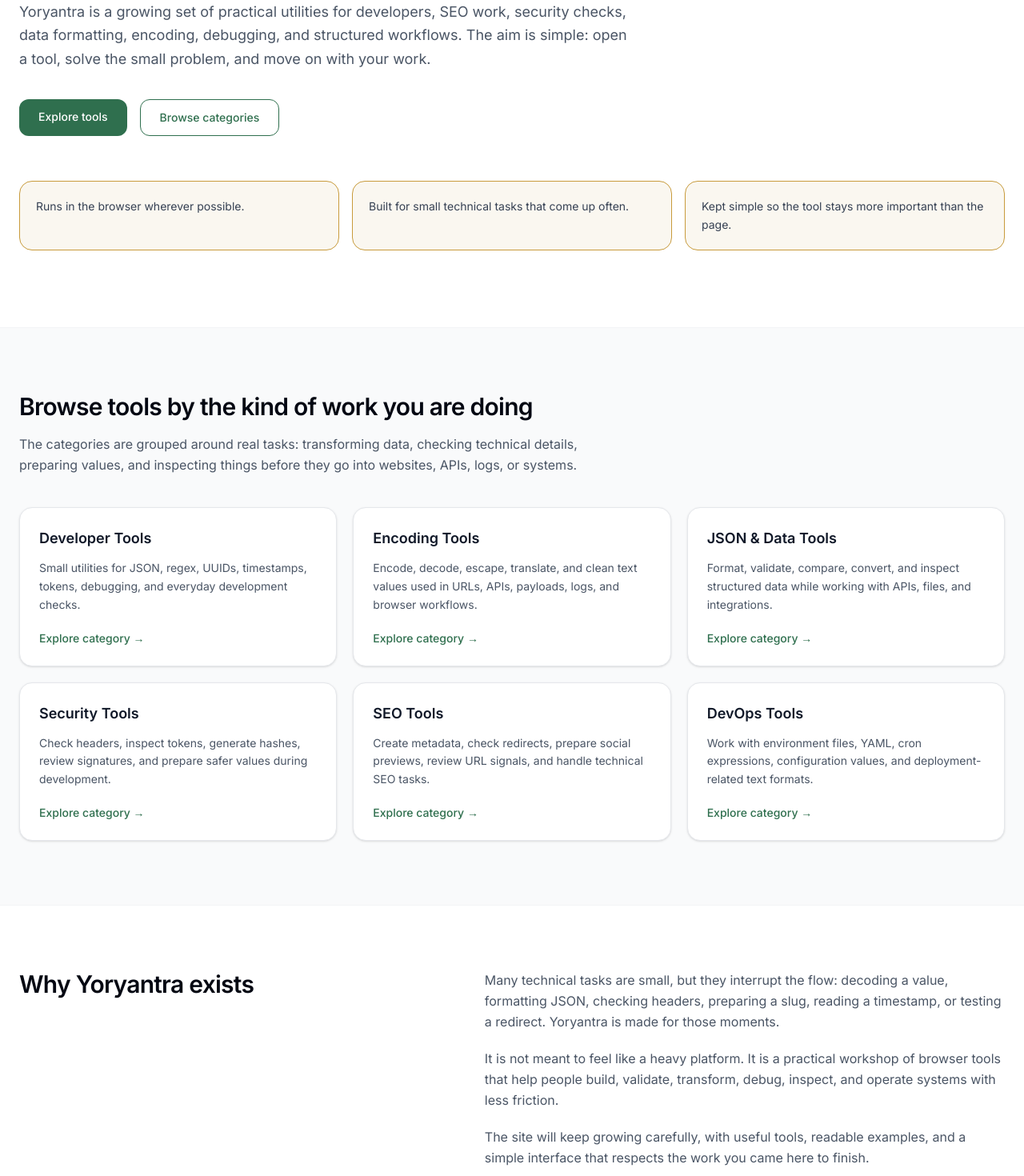
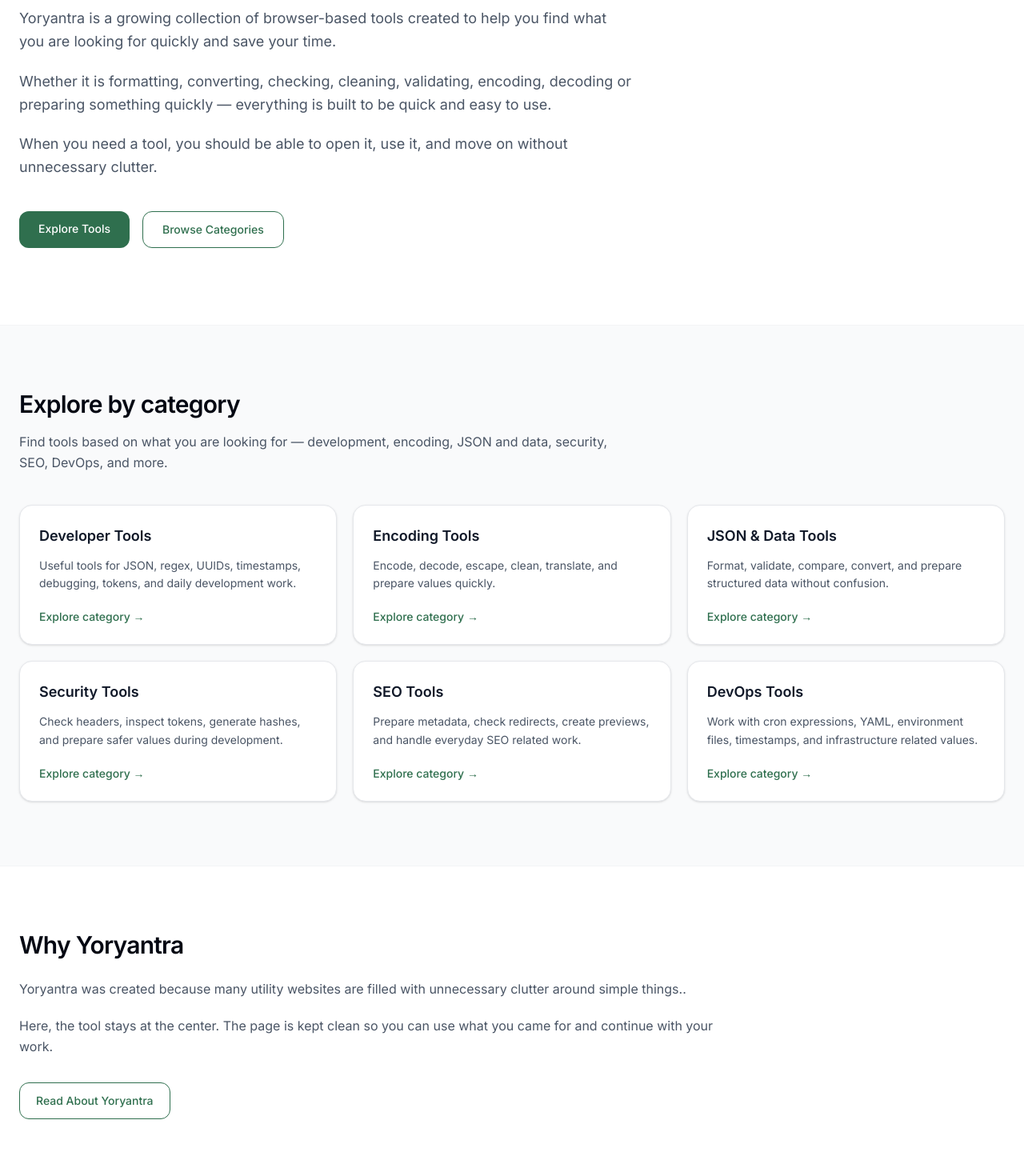
Before and after one commit to vaarunsonawwane-ops/yoryantra-new, a Next.js app: page / in a window 1280 px wide. Shown: the part 480-1950 px from the top of the page at 80% size. Built offline with nearby package versions, Linux system fonts and the light colour scheme.

Commit message:
home page content updated

```diff
--- a/app/page.tsx
+++ b/app/page.tsx
@@ -1,20 +1,20 @@
 import Link from "next/link";
 
 export const metadata = {
-  title: "Yoryantra | Small Browser Tools for Technical Work",
+  title: "Yoryantra | Practical Tools for Everyday Work",
 
   description:
-    "A growing collection of simple browser tools for developers, SEO work, security checks, data formatting, encoding, debugging, and everyday technical tasks.",
+    "Simple browser tools to help you format, convert, check, clean, validate, and prepare things quickly — without unnecessary clutter.",
 
   alternates: {
     canonical: "https://yoryantra.com",
   },
 
   openGraph: {
-    title: "Yoryantra | Small Browser Tools for Technical Work",
+    title: "Yoryantra | Practical Tools for Everyday Work",
 
     description:
-      "Simple browser tools for developers, SEO work, security checks, data formatting, encoding, debugging, and everyday technical tasks.",
+      "Simple browser tools to help you format, convert, check, clean, validate, and prepare things quickly — without unnecessary clutter.",
 
     url: "https://yoryantra.com",
 
@@ -26,10 +26,10 @@
   twitter: {
     card: "summary_large_image",
 
-    title: "Yoryantra | Small Browser Tools for Technical Work",
+    title: "Yoryantra | Practical Tools for Everyday Work",
 
     description:
-      "Simple browser tools for developers, SEO work, security checks, data formatting, encoding, debugging, and everyday technical tasks.",
+      "Simple browser tools to help you format, convert, check, clean, validate, and prepare things quickly — without unnecessary clutter.",
   },
 };
 
@@ -37,45 +37,39 @@
   {
     title: "Developer Tools",
     description:
-      "Small utilities for JSON, regex, UUIDs, timestamps, tokens, debugging, and everyday development checks.",
+      "Useful tools for JSON, regex, UUIDs, timestamps, debugging, tokens, and daily development work.",
     href: "/categories/developer-tools",
   },
   {
     title: "Encoding Tools",
     description:
-      "Encode, decode, escape, translate, and clean text values used in URLs, APIs, payloads, logs, and browser workflows.",
+      "Encode, decode, escape, clean, translate, and prepare values quickly.",
     href: "/categories/encoding-tools",
   },
   {
     title: "JSON & Data Tools",
     description:
-      "Format, validate, compare, convert, and inspect structured data while working with APIs, files, and integrations.",
+      "Format, validate, compare, convert, and prepare structured data without confusion.",
     href: "/categories/json-tools",
   },
   {
     title: "Security Tools",
     description:
-      "Check headers, inspect tokens, generate hashes, review signatures, and prepare safer values during development.",
+      "Check headers, inspect tokens, generate hashes, and prepare safer values during development.",
     href: "/categories/security-tools",
   },
   {
     title: "SEO Tools",
     description:
-      "Create metadata, check redirects, prepare social previews, review URL signals, and handle technical SEO tasks.",
+      "Prepare metadata, check redirects, create previews, and handle everyday SEO related work.",
     href: "/categories/seo-tools",
   },
   {
     title: "DevOps Tools",
     description:
-      "Work with environment files, YAML, cron expressions, configuration values, and deployment-related text formats.",
+      "Work with cron expressions, YAML, environment files, timestamps, and infrastructure related values.",
     href: "/categories/devops-tools",
   },
-];
-
-const notes = [
-  "Runs in the browser wherever possible.",
-  "Built for small technical tasks that come up often.",
-  "Kept simple so the tool stays more important than the page.",
 ];
 
 export default function HomePage() {
@@ -85,48 +79,46 @@
       <section className="mx-auto max-w-7xl px-6 py-20 md:py-24">
         <div className="max-w-4xl">
           <p className="inline-flex rounded-full border border-[var(--light-gold)] bg-[var(--light-bg)] px-4 py-2 text-sm font-medium text-gray-800">
-            Built with gratitude, kept simple.
+            ✦ Built for you
           </p>
 
           <h1 className="mt-8 text-4xl font-semibold tracking-tight text-gray-950 md:text-6xl md:leading-tight">
-            Small browser tools for people building, debugging, and cleaning up technical work.
+            Practical tools for everyday work — clean, fast, and easy to use.
           </h1>
 
-          <p className="mt-6 max-w-3xl text-lg leading-relaxed text-gray-600">
-            Yoryantra is a growing set of practical utilities for developers,
-            SEO work, security checks, data formatting, encoding, debugging,
-            and structured workflows. The aim is simple: open a tool, solve the
-            small problem, and move on with your work.
+			<div className="mt-8 max-w-3xl space-y-5 text-lg leading-relaxed text-gray-600">
+			  <p>
+				Yoryantra is a growing collection of browser-based tools created
+				to help you find what you are looking for quickly and save your time.
 			  </p>
 
-          <div className="mt-9 flex flex-wrap gap-4">
+			  <p>
+				Whether it is formatting, converting, checking, cleaning,
+				validating, encoding, decoding or preparing something quickly —
+				everything is built to be quick and easy to use.
+			  </p>
+
+			  <p>
+				When you need a tool, you should be able to open it, use it, and
+				move on without unnecessary clutter.
+			  </p>
+			</div>
+
+          <div className="mt-10 flex flex-wrap gap-4">
             <Link
               href="/tools"
               className="rounded-xl bg-[var(--green)] px-6 py-3 text-sm font-medium text-white transition hover:-translate-y-0.5 hover:opacity-95"
             >
-              Explore tools
+              Explore Tools
             </Link>
 
             <Link
               href="/categories"
               className="rounded-xl border border-[var(--green)] bg-white px-6 py-3 text-sm font-medium text-[var(--green)] transition hover:-translate-y-0.5 hover:bg-green-50"
             >
-              Browse categories
+              Browse Categories
             </Link>
           </div>
-        </div>
-
-        <div className="mt-14 grid gap-4 md:grid-cols-3">
-          {notes.map((note) => (
-            <div
-              key={note}
-              className="rounded-2xl border border-[var(--light-gold)] bg-[var(--light-bg)] p-5"
-            >
-              <p className="text-sm leading-relaxed text-gray-700">
-                {note}
-              </p>
-            </div>
-          ))}
         </div>
       </section>
 
@@ -135,13 +127,12 @@
         <div className="mx-auto max-w-7xl px-6">
           <div className="max-w-3xl">
             <h2 className="text-3xl font-semibold tracking-tight text-gray-950">
-              Browse tools by the kind of work you are doing
+              Explore by category
             </h2>
 
-            <p className="mt-4 text-gray-600 leading-relaxed">
-              The categories are grouped around real tasks: transforming data,
-              checking technical details, preparing values, and inspecting
-              things before they go into websites, APIs, logs, or systems.
+            <p className="mt-4 leading-relaxed text-gray-600">
+              Find tools based on what you are looking for — development,
+              encoding, JSON and data, security, SEO, DevOps, and more.
             </p>
           </div>
 
@@ -169,34 +160,32 @@
         </div>
       </section>
 
-      {/* ABOUT */}
+      {/* WHY YORYANTRA */}
       <section className="mx-auto max-w-7xl px-6 py-20">
-        <div className="grid gap-10 lg:grid-cols-[1fr_1.2fr] lg:items-start">
-          <div>
+        <div className="max-w-4xl">
           <h2 className="text-3xl font-semibold tracking-tight text-gray-950">
-              Why Yoryantra exists
+            Why Yoryantra
           </h2>
-          </div>
 
-          <div className="space-y-5 text-gray-600 leading-relaxed">
+			<div className="mt-6 space-y-5 text-gray-600 leading-relaxed">
 			  <p>
-              Many technical tasks are small, but they interrupt the flow:
-              decoding a value, formatting JSON, checking headers, preparing a
-              slug, reading a timestamp, or testing a redirect. Yoryantra is
-              made for those moments.
+				Yoryantra was created because many utility websites are filled with
+				unnecessary clutter around simple things..
 			  </p>
 
 			  <p>
-              It is not meant to feel like a heavy platform. It is a practical
-              workshop of browser tools that help people build, validate,
-              transform, debug, inspect, and operate systems with less friction.
+				Here, the tool stays at the center. The page is kept clean so you
+				can use what you came for and continue with your work.
 			  </p>
+			</div>
 
-            <p>
-              The site will keep growing carefully, with useful tools,
-              readable examples, and a simple interface that respects the work
-              you came here to finish.
-            </p>
+          <div className="mt-8">
+            <Link
+              href="/about"
+              className="inline-flex rounded-xl border border-[var(--green)] bg-white px-5 py-3 text-sm font-medium text-[var(--green)] transition hover:-translate-y-0.5 hover:bg-green-50"
+            >
+              Read About Yoryantra
+            </Link>
           </div>
         </div>
       </section>
```
Lines whose indentation alone changed are shown as unchanged.
